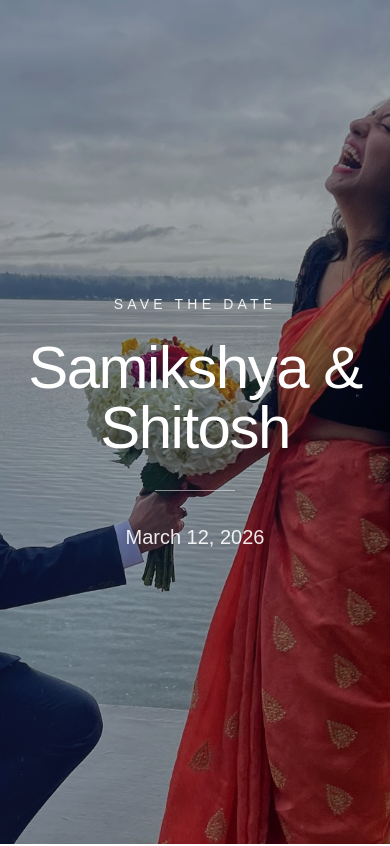
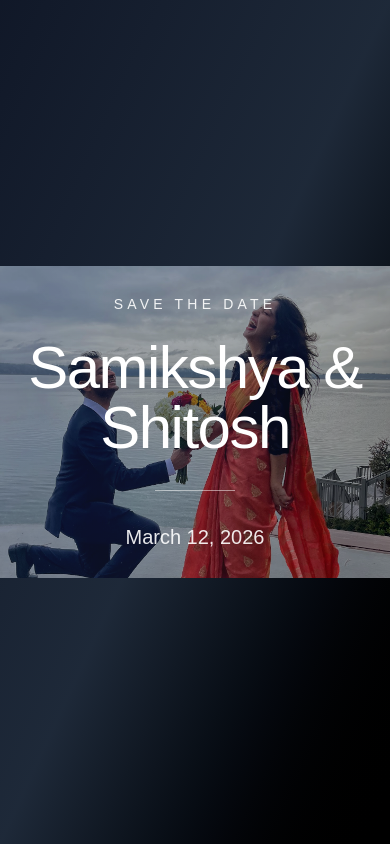
Before and after one commit to shitoshparajuli/invite, a Next.js app: page / in a window 390 px wide. Shown: the top 846 px of the page. Built offline with nearby package versions, Linux system fonts and the light colour scheme.

Commit message:
mobile image fix try

```diff
--- a/app/page.tsx
+++ b/app/page.tsx
@@ -12,7 +12,7 @@ export default function Home() {
             src="/main-photo.jpg"
             alt="Couple photo"
             fill
-            className="object-cover opacity-60"
+            className="object-contain md:object-cover opacity-60"
             priority
           />
         </div>
```
